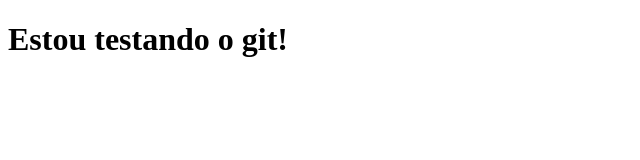
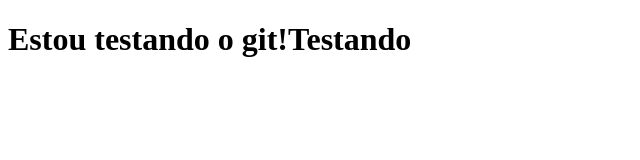
Before and after one commit to EsdrasDB/cousera, a plain HTML site: page index.html in a window 1280 px wide. Shown: the whole page, without its empty margins (0-640 px from the left). Drawn offline with Linux system fonts and the light colour scheme.

Commit message:
Uma mudança.

```diff
--- a/index.html
+++ b/index.html
@@ -7,6 +7,6 @@
     <title>Hi</title>
 </head>
 <body>
-    <h1>Estou testando o git!</h1>
+    <h1>Estou testando o git!Testando</h1>
 </body>
 </html>
```
